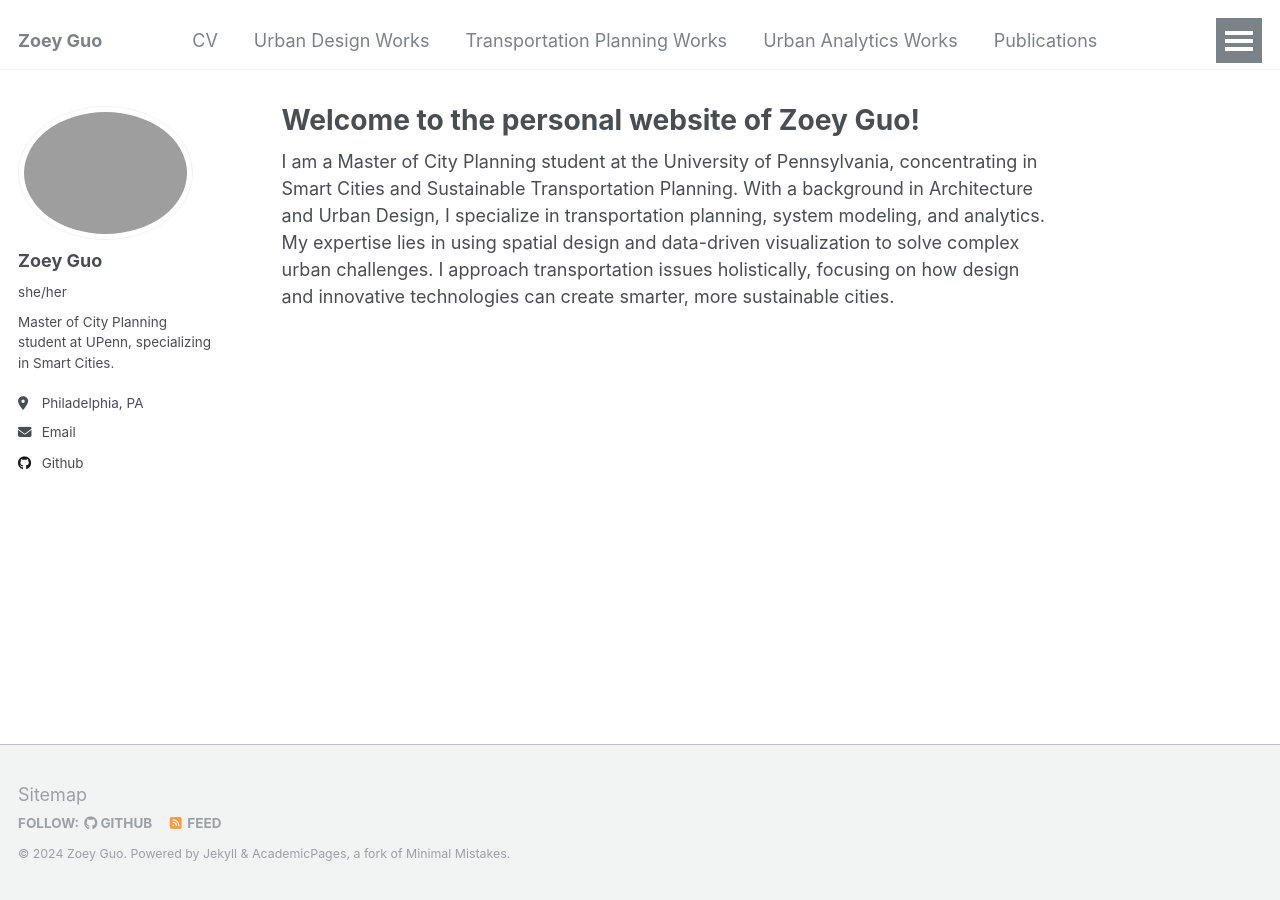
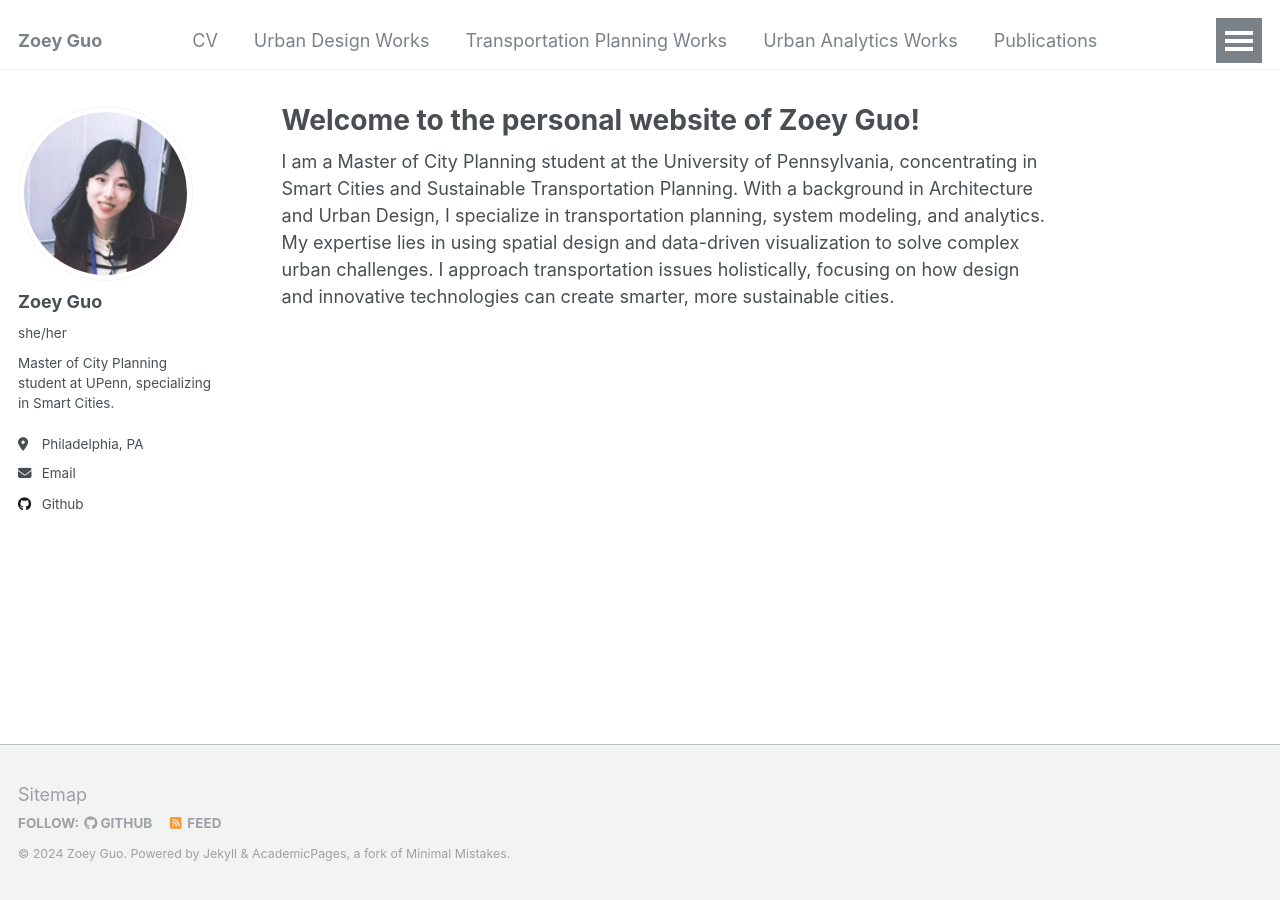
Before and after one commit to ZoeyGuo709/ZoeyGuo709.github.io, a Jekyll site: the page built from _pages/about.md, in a window 1280 px wide. Built offline with Jekyll 4.4.1, drawn with Linux system fonts in a browser that asks for light colours.

Commit message:
Update _config.yml

```diff
--- a/_config.yml
+++ b/_config.yml
@@ -21,7 +21,7 @@ repository               : "https://github.com/ZoeyGuo709/ZoeyGuo709.github.io"
 #               Additional customization can be done by editing /_includes/author-profile.html
 author:
   # Biographic information
-  avatar           : "Profile.png"
+  avatar           : "Profile.jpeg"
   name             : "Zoey Guo"
   pronouns         : "she/her"
   bio              : "Master of City Planning student at UPenn, specializing in Smart Cities."
```
